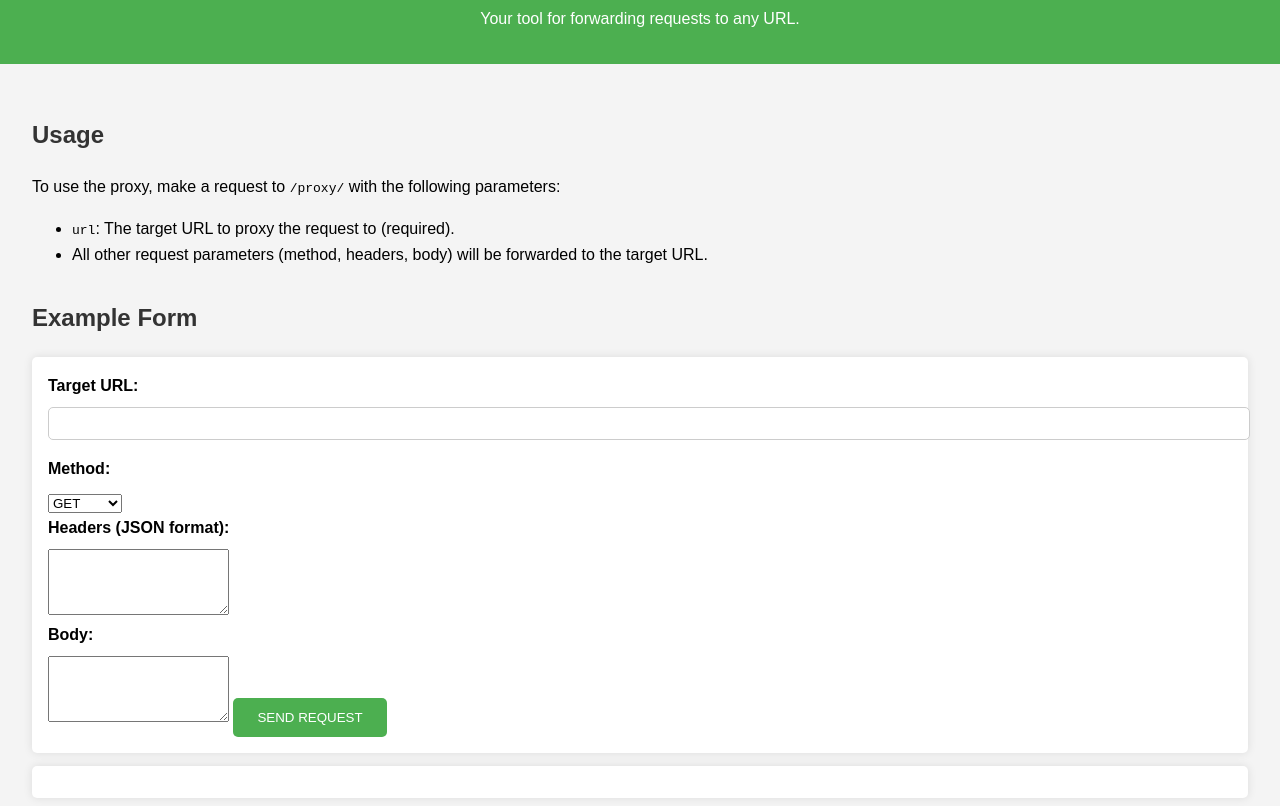
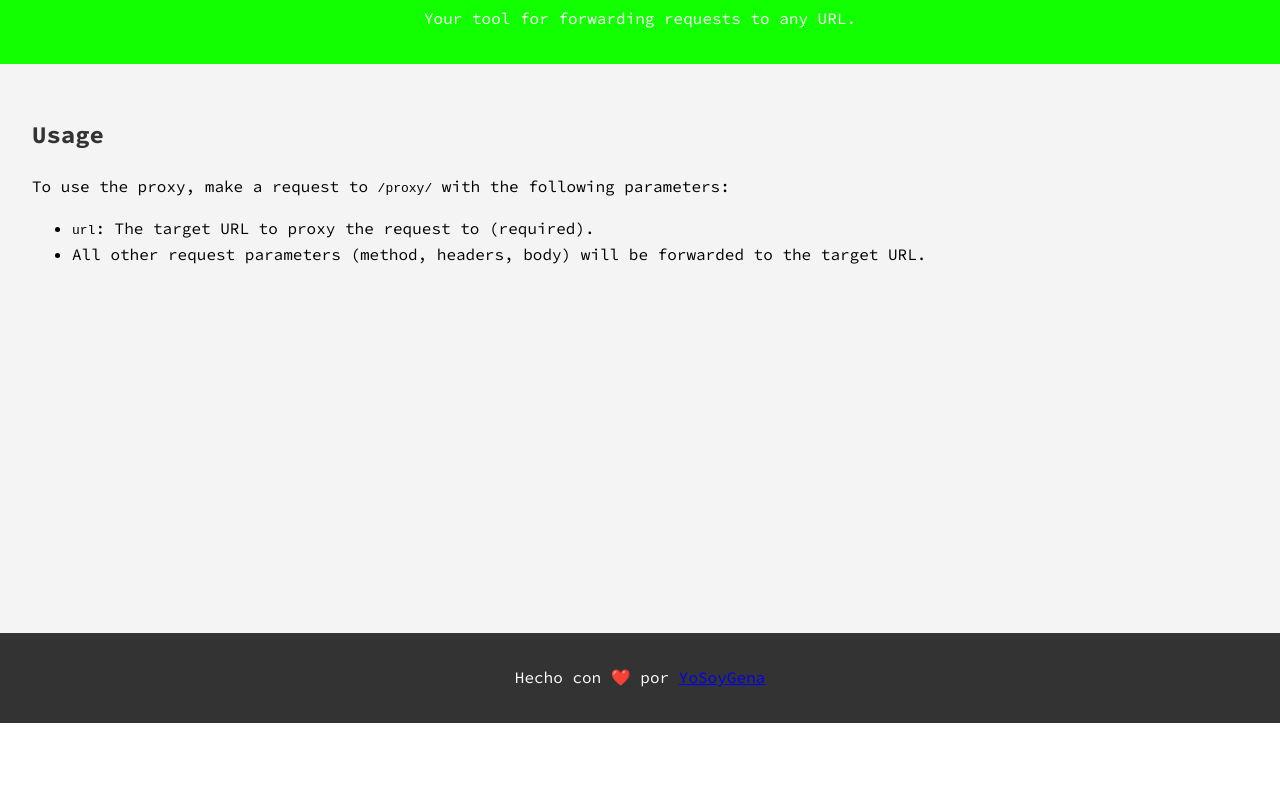
Before and after one commit to YoSoyGena/corstheworld, a website: page public/index.html in a window 1280 px wide. Shown: the part 77-883 px from the top of the page. After the commit the page ends 800 px from the top, so only its background shows below. Drawn offline with Linux system fonts and the light colour scheme.

Commit message:
sadsdadsadsa

```diff
--- a/public/index.html
+++ b/public/index.html
@@ -29,26 +29,6 @@
                     </li>
                 </ul>
             </section>
-            <section>
-                <h2>Example Form</h2>
-                <form id="proxyForm">
-                    <label for="targetUrl">Target URL:</label>
-                    <input type="url" id="targetUrl" name="url" required />
-                    <label for="method">Method:</label>
-                    <select id="method" name="method" required>
-                        <option value="GET">GET</option>
-                        <option value="POST">POST</option>
-                        <option value="PUT">PUT</option>
-                        <option value="DELETE">DELETE</option>
-                    </select>
-                    <label for="headers">Headers (JSON format):</label>
-                    <textarea id="headers" name="headers" rows="4"></textarea>
-                    <label for="body">Body:</label>
-                    <textarea id="body" name="body" rows="4"></textarea>
-                    <button type="submit">Send Request</button>
-                </form>
-                <pre id="responseOutput"></pre>
-            </section>
         </main>
         <footer>
             <p>
--- a/public/styles.css
+++ b/public/styles.css
@@ -1,5 +1,10 @@
+@import url('https://fonts.googleapis.com/css2?family=Source+Code+Pro:ital,wght@0,200..900;1,200..900&display=swap');
+
 body {
-  font-family: Arial, sans-serif;
+  font-family: "Source Code Pro", monospace;
+  font-optical-sizing: auto;
+  font-weight: 400;
+  font-style: normal;
   line-height: 1.6;
   margin: 0;
   padding: 0;
@@ -9,7 +14,7 @@ body {
 }
 
 header {
-  background-color: #4CAF50;
+  background-color: #11ff00;
   color: white;
   padding: 1rem 0;
   text-align: center;
```
Also changed, not shown: public/script.js (deleted, +0 -38 lines).
